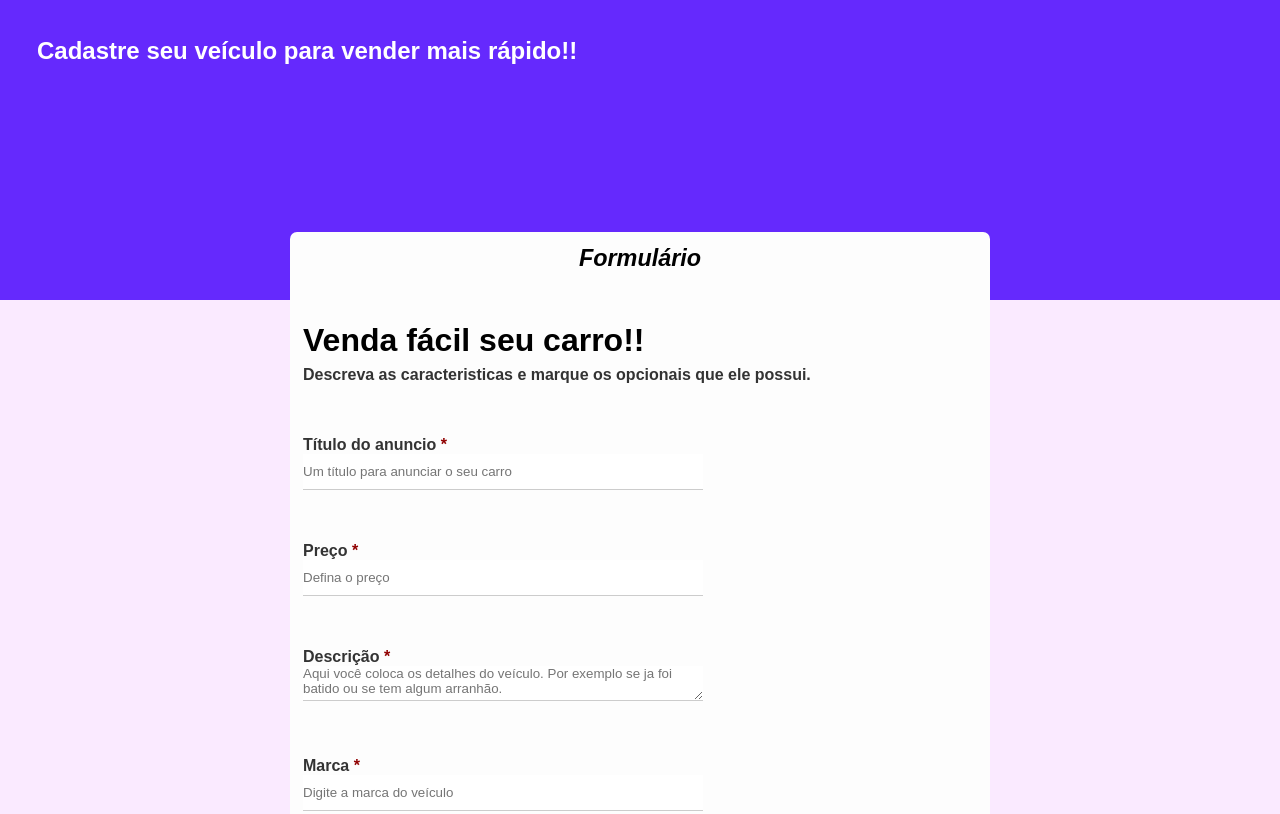
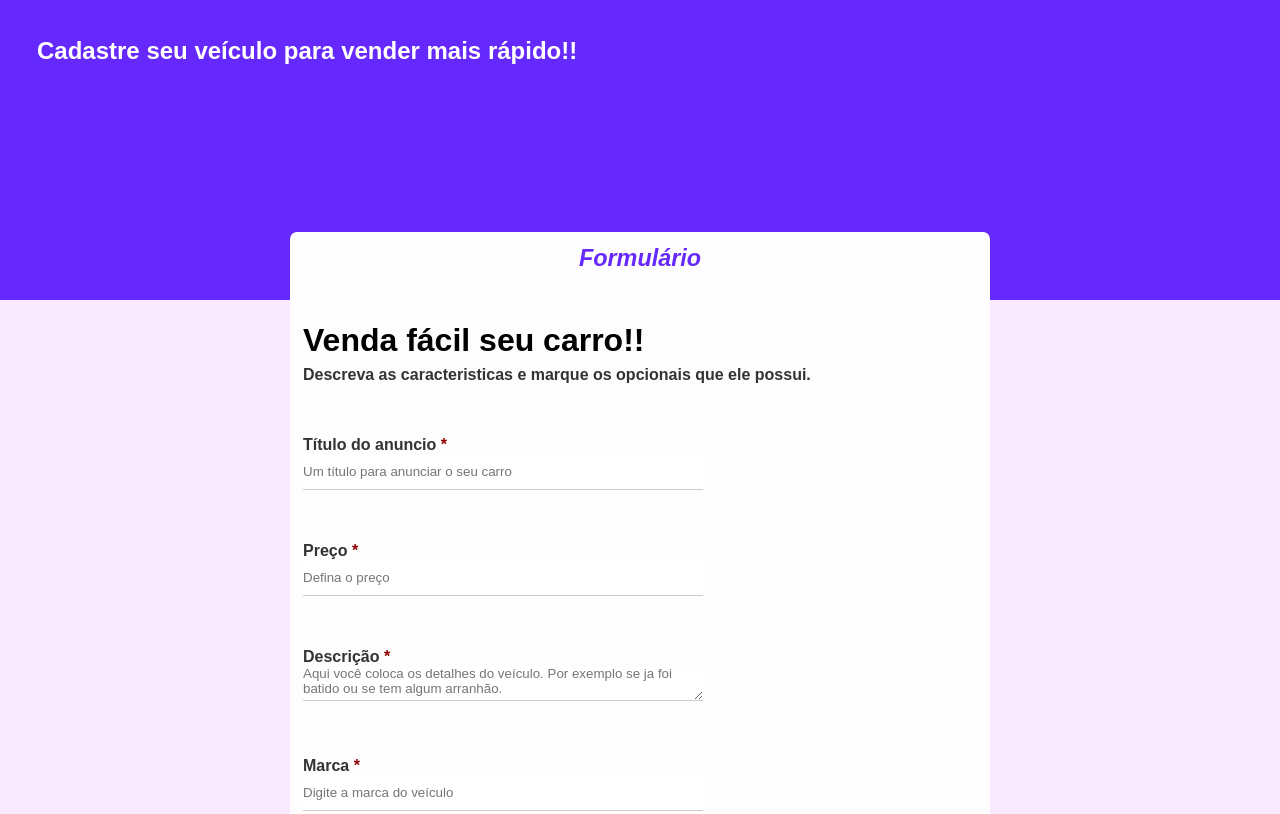
Before and after one commit to V1N1NUNES/Learning, a plain HTML site: page Front-end/2-projeto/salecar.html in a window 1280 px wide. Shown: the top 814 px of the page. Drawn offline with Linux system fonts and the light colour scheme.

Commit message:
finalizando 2 projeto do curso de front-end

```diff
--- a/Front-end/2-projeto/CSS/style.css
+++ b/Front-end/2-projeto/CSS/style.css
@@ -55,6 +55,7 @@ main form .formulario-text-intro{
     margin-bottom: 50px;
     font-size: 20px;
     text-decoration: none;
+    color: rgb(101, 41, 253);
 }
 main form .inicio{
     display: flex;
```
